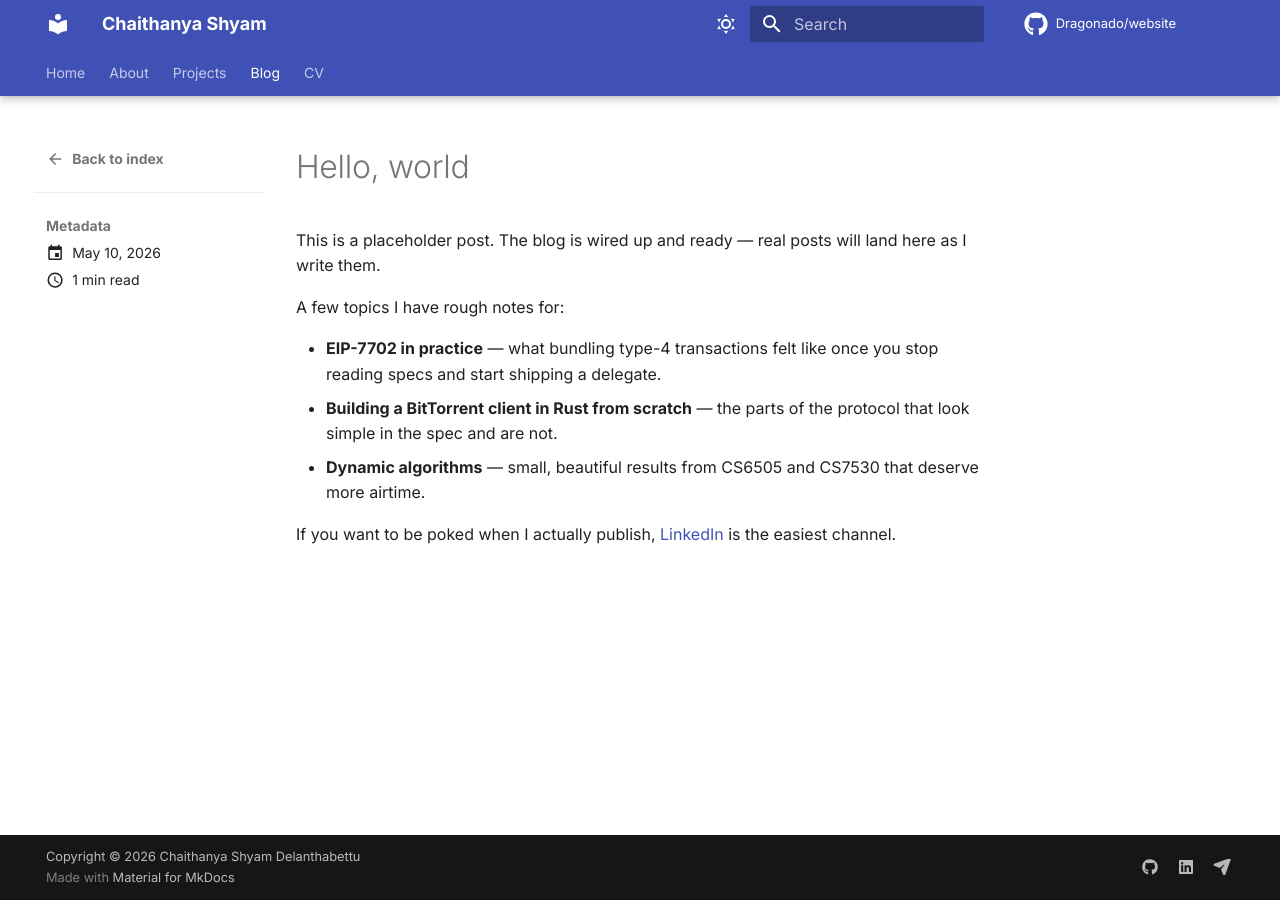
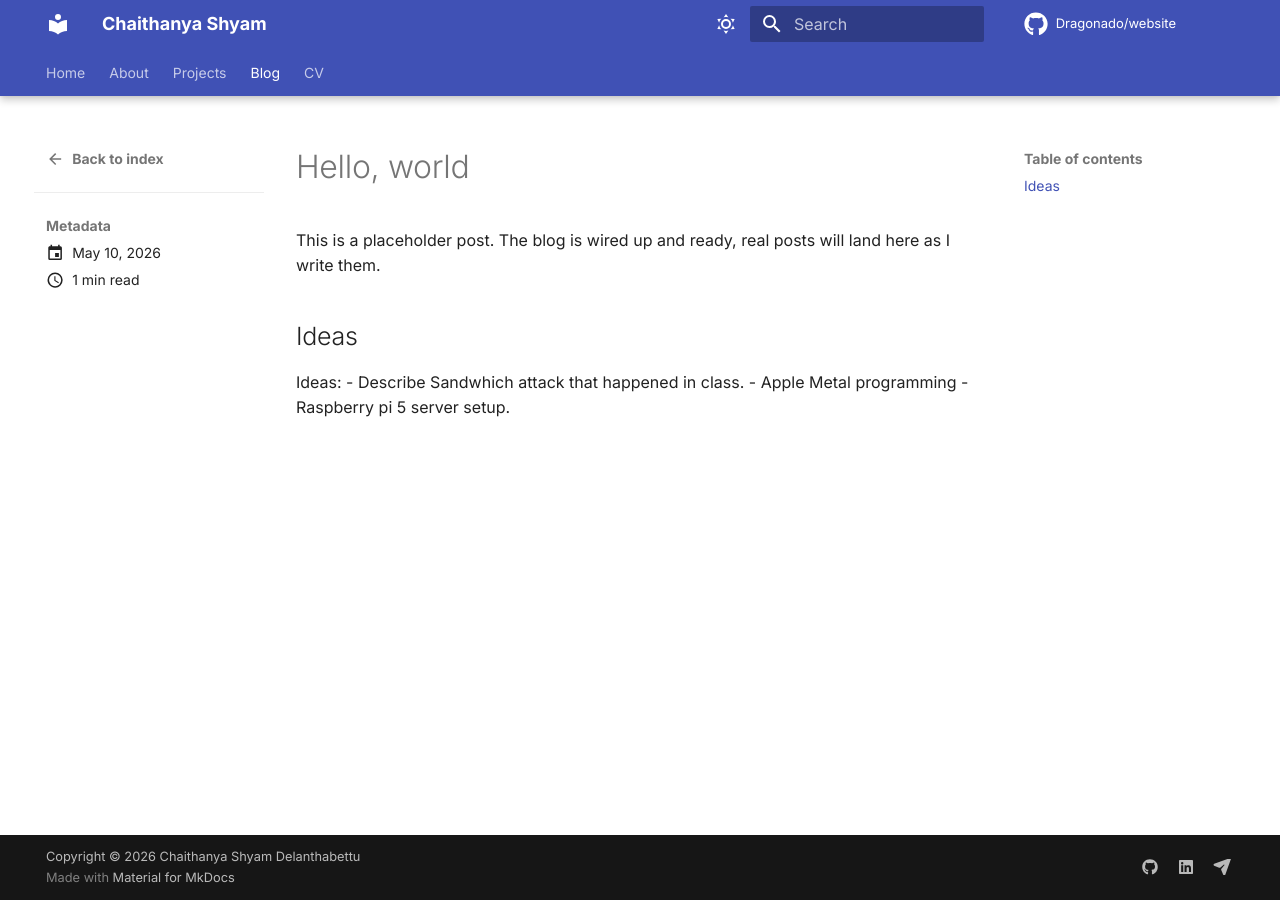
Before and after one commit to Dragonado/website, an MkDocs documentation site: the page built from docs/blog/posts/2026-05-10-hello.md, in a window 1280 px wide. Built offline with MkDocs 1.6.1 and Material for MkDocs 9.7.7, drawn with Linux system fonts in a browser that asks for light colours; comment, search, counter and statistics services are not loaded.

Commit message:
Add blog ideas

```diff
--- a/docs/blog/posts/2026-05-10-hello.md
+++ b/docs/blog/posts/2026-05-10-hello.md
@@ -4,14 +4,10 @@ date: 2026-05-10
 
 # Hello, world
 
-This is a placeholder post. The blog is wired up and ready — real posts will land here as I write them.
+This is a placeholder post. The blog is wired up and ready, real posts will land here as I write them.
 
-<!-- more -->
-
-A few topics I have rough notes for:
-
-- **EIP-7702 in practice** — what bundling type-4 transactions felt like once you stop reading specs and start shipping a delegate.
-- **Building a BitTorrent client in Rust from scratch** — the parts of the protocol that look simple in the spec and are not.
-- **Dynamic algorithms** — small, beautiful results from CS6505 and CS7530 that deserve more airtime.
-
-If you want to be poked when I actually publish, [LinkedIn](https://www.linkedin.com/in/chaithanya-shyam/) is the easiest channel.
+## Ideas
+Ideas:
+- Describe Sandwhich attack that happened in class.
+- Apple Metal programming
+- Raspberry pi 5 server setup.
```
